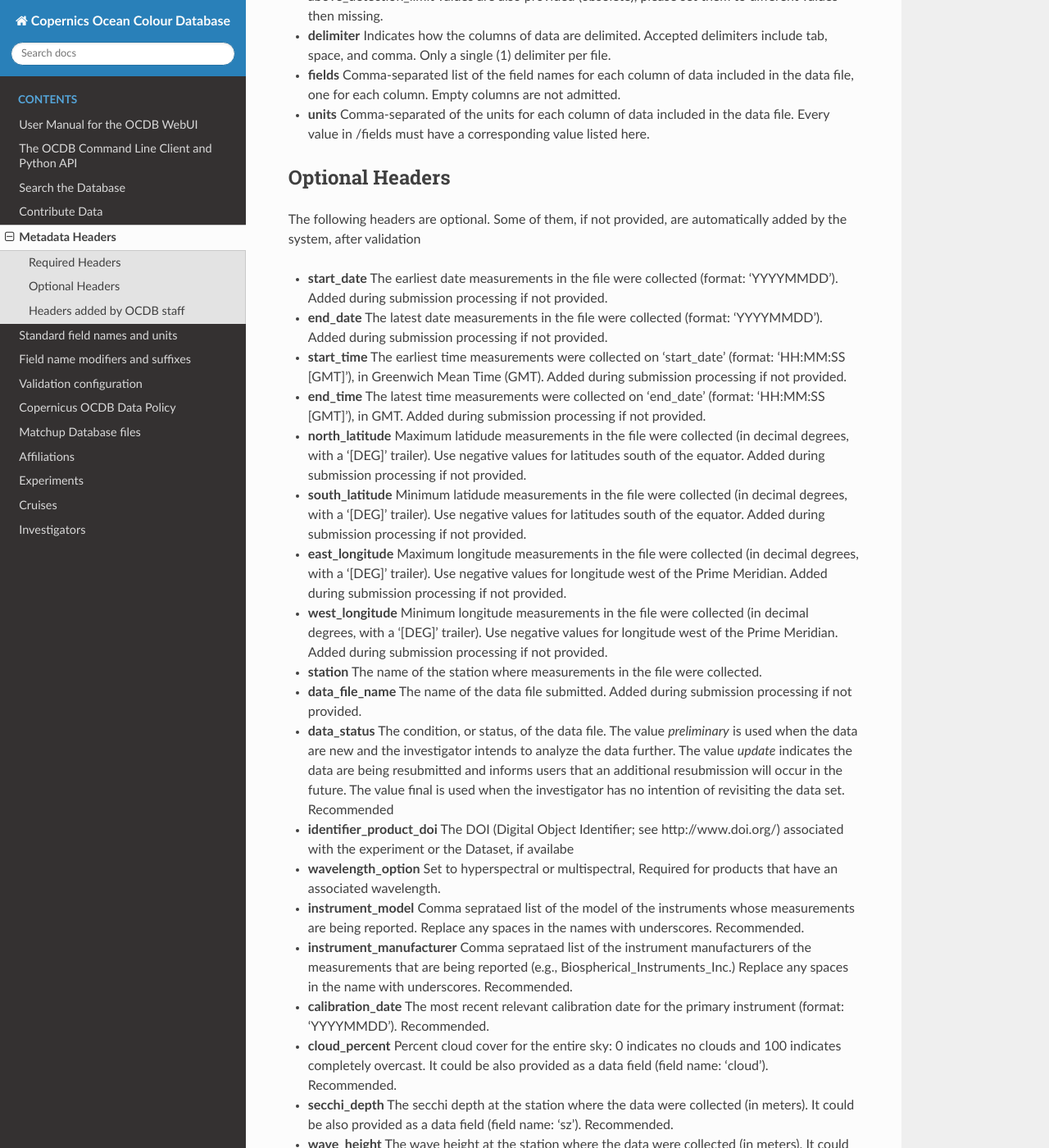
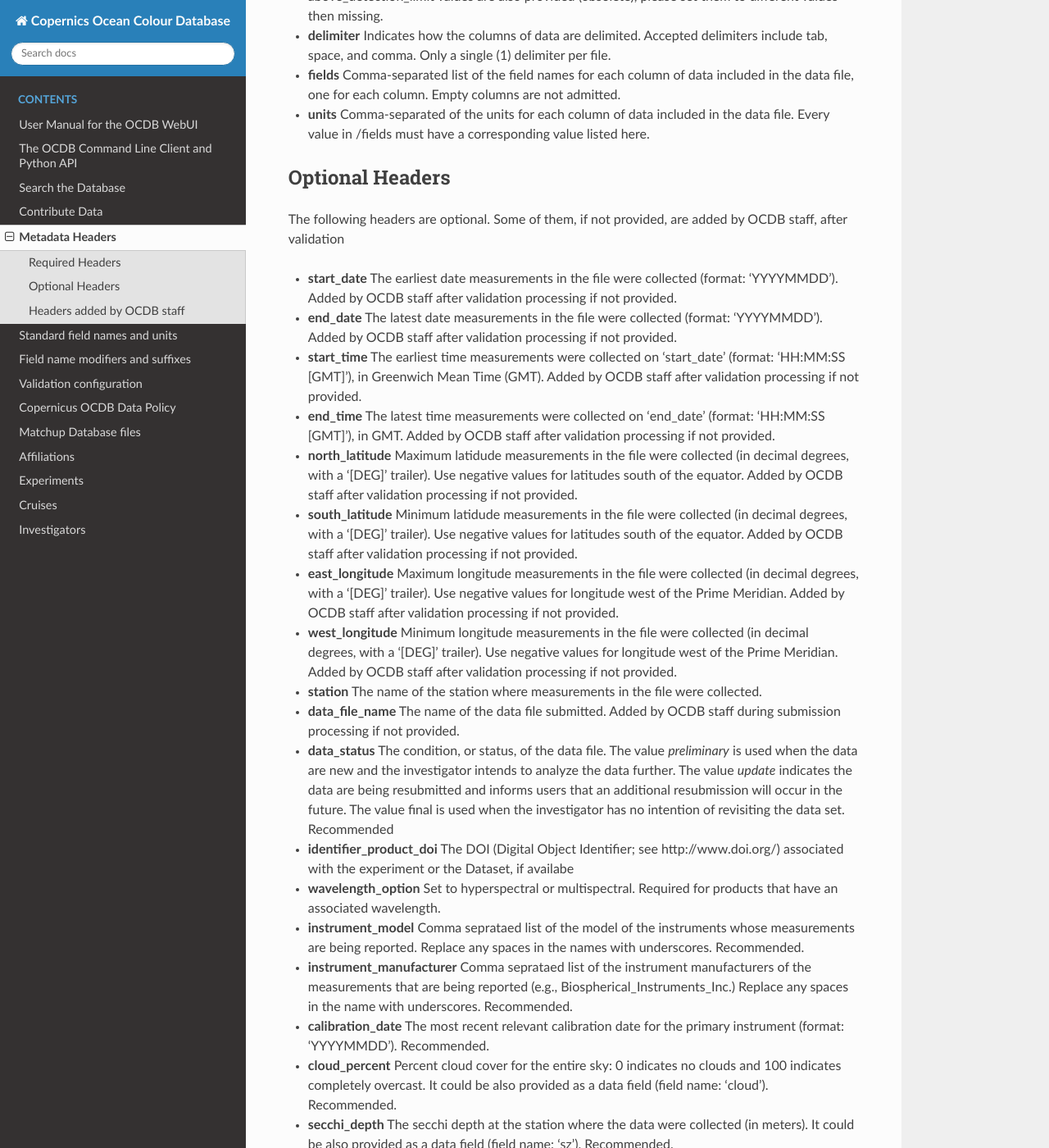
Before and after one commit to javierconcha/ocdb-docs, a Sphinx documentation site: the page built from docs/source/ocdb-metadata-headers.md, in a window 1280 px wide and 1400 px high, scrolled down 1192 px. Shown: the whole window at 82% size. Built offline with Sphinx 7.4.7 and the Read the Docs theme 2.0.0, drawn with Linux system fonts in a browser that asks for light colours.

Commit message:
Update ocdb-metadata-headers.md

```diff
--- a/docs/source/ocdb-metadata-headers.md
+++ b/docs/source/ocdb-metadata-headers.md
@@ -49,34 +49,33 @@ The following headers are required to be pass validation check
 
 
 ## Optional Headers
-The following headers are optional. Some of them, if not provided, are automatically added by the system, after validation
+The following headers are optional. Some of them, if not provided, are added by OCDB staff, after validation
 
-* **start_date** The earliest date measurements in the file were collected (format: 'YYYYMMDD'). Added during submission processing if not provided.
+* **start_date** The earliest date measurements in the file were collected (format: 'YYYYMMDD'). Added by OCDB staff after validation processing if not provided.
 
-* **end_date** The latest date measurements in the file were collected (format: 'YYYYMMDD'). Added during submission processing if not provided.
+* **end_date** The latest date measurements in the file were collected (format: 'YYYYMMDD'). Added by OCDB staff after validation processing if not provided.
 
-* **start_time** The earliest time measurements were collected on 'start_date' (format: 'HH:MM:SS [GMT]'), in Greenwich Mean Time (GMT). Added during submission processing if not provided.
+* **start_time** The earliest time measurements were collected on 'start_date' (format: 'HH:MM:SS [GMT]'), in Greenwich Mean Time (GMT). Added by OCDB staff after validation processing if not provided.
 
-* **end_time**
-The latest time measurements were collected on 'end_date' (format: 'HH:MM:SS [GMT]'), in GMT. Added during submission processing if not provided.
+* **end_time** The latest time measurements were collected on 'end_date' (format: 'HH:MM:SS [GMT]'), in GMT. Added by OCDB staff after validation processing if not provided.
 
-* **north_latitude** Maximum latidude measurements in the file were collected (in decimal degrees, with a '[DEG]' trailer). Use negative values for latitudes south of the equator. Added during submission processing if not provided.
+* **north_latitude** Maximum latidude measurements in the file were collected (in decimal degrees, with a '[DEG]' trailer). Use negative values for latitudes south of the equator. Added by OCDB staff after validation processing if not provided.
 
-* **south_latitude** Minimum latidude measurements in the file were collected (in decimal degrees, with a '[DEG]' trailer). Use negative values for latitudes south of the equator. Added during submission processing if not provided.
+* **south_latitude** Minimum latidude measurements in the file were collected (in decimal degrees, with a '[DEG]' trailer). Use negative values for latitudes south of the equator. Added by OCDB staff after validation processing if not provided.
 
-* **east_longitude** Maximum longitude measurements in the file were collected (in decimal degrees, with a '[DEG]' trailer). Use negative values for longitude west of the Prime Meridian. Added during submission processing if not provided.
+* **east_longitude** Maximum longitude measurements in the file were collected (in decimal degrees, with a '[DEG]' trailer). Use negative values for longitude west of the Prime Meridian. Added by OCDB staff after validation processing if not provided.
 
-* **west_longitude** Minimum longitude measurements in the file were collected (in decimal degrees, with a '[DEG]' trailer). Use negative values for longitude west of the Prime Meridian. Added during submission processing if not provided.
+* **west_longitude** Minimum longitude measurements in the file were collected (in decimal degrees, with a '[DEG]' trailer). Use negative values for longitude west of the Prime Meridian. Added by OCDB staff after validation processing if not provided.
 
 * **station** The name of the station where measurements in the file were collected.
 
-* **data_file_name** The name of the data file submitted. Added during submission processing if not provided.
+* **data_file_name** The name of the data file submitted. Added by OCDB staff during submission processing if not provided.
 
 * **data_status** The condition, or status, of the data file. The value _preliminary_ is used when the data are new and the investigator intends to analyze the data further. The value _update_ indicates the data are being resubmitted and informs users that an additional resubmission will occur in the future. The value final is used when the investigator has no intention of revisiting the data set. Recommended
 
 * **identifier_product_doi** The DOI (Digital Object Identifier; see http://www.doi.org/) associated with the experiment or the Dataset, if availabe
 
-* **wavelength_option** Set to hyperspectral or multispectral, Required for products that have an associated wavelength.
+* **wavelength_option** Set to hyperspectral or multispectral. Required for products that have an associated wavelength.
 
 * **instrument_model** Comma seprataed list of the model of the instruments whose measurements are being reported. Replace any spaces in the names with underscores. Recommended.
 
```
